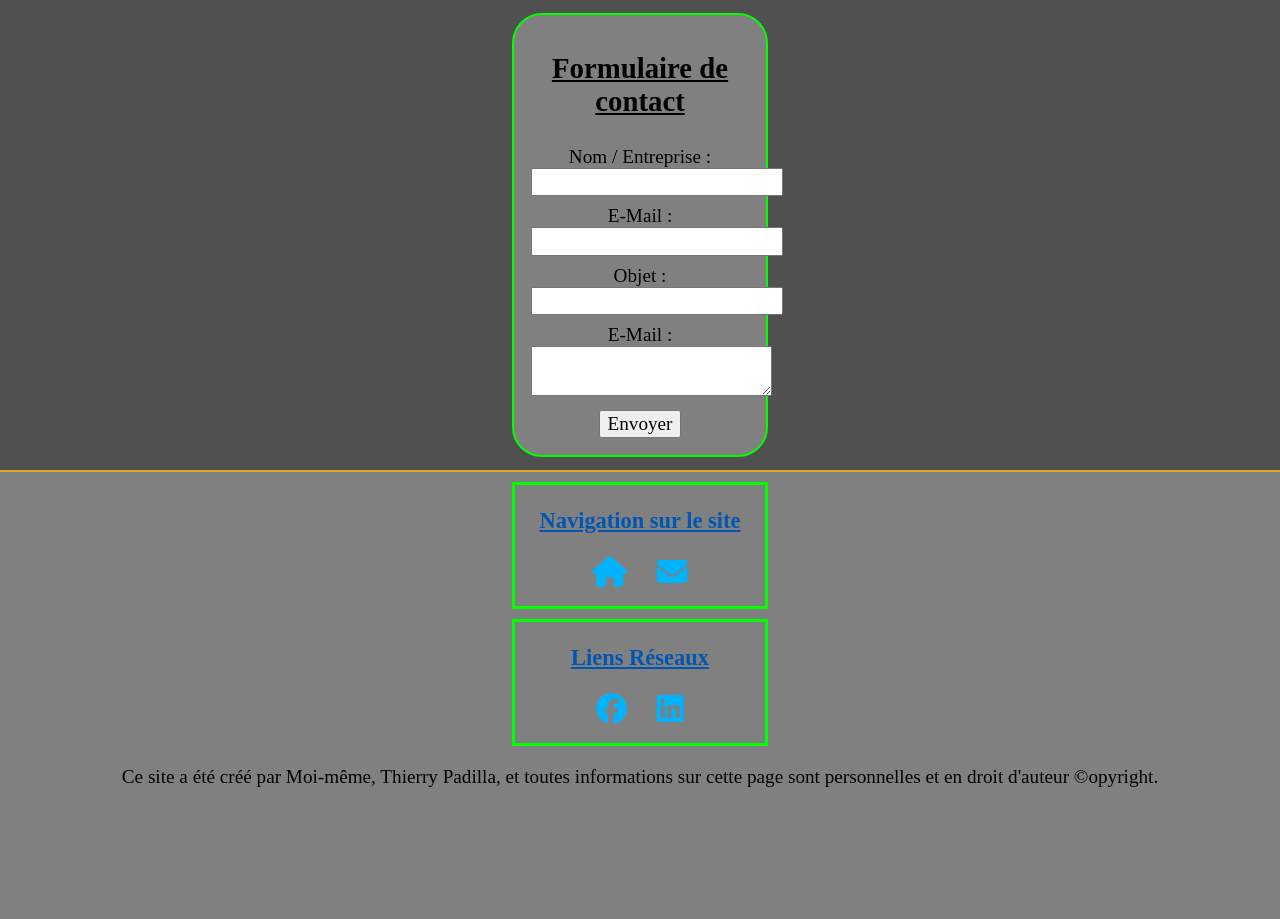
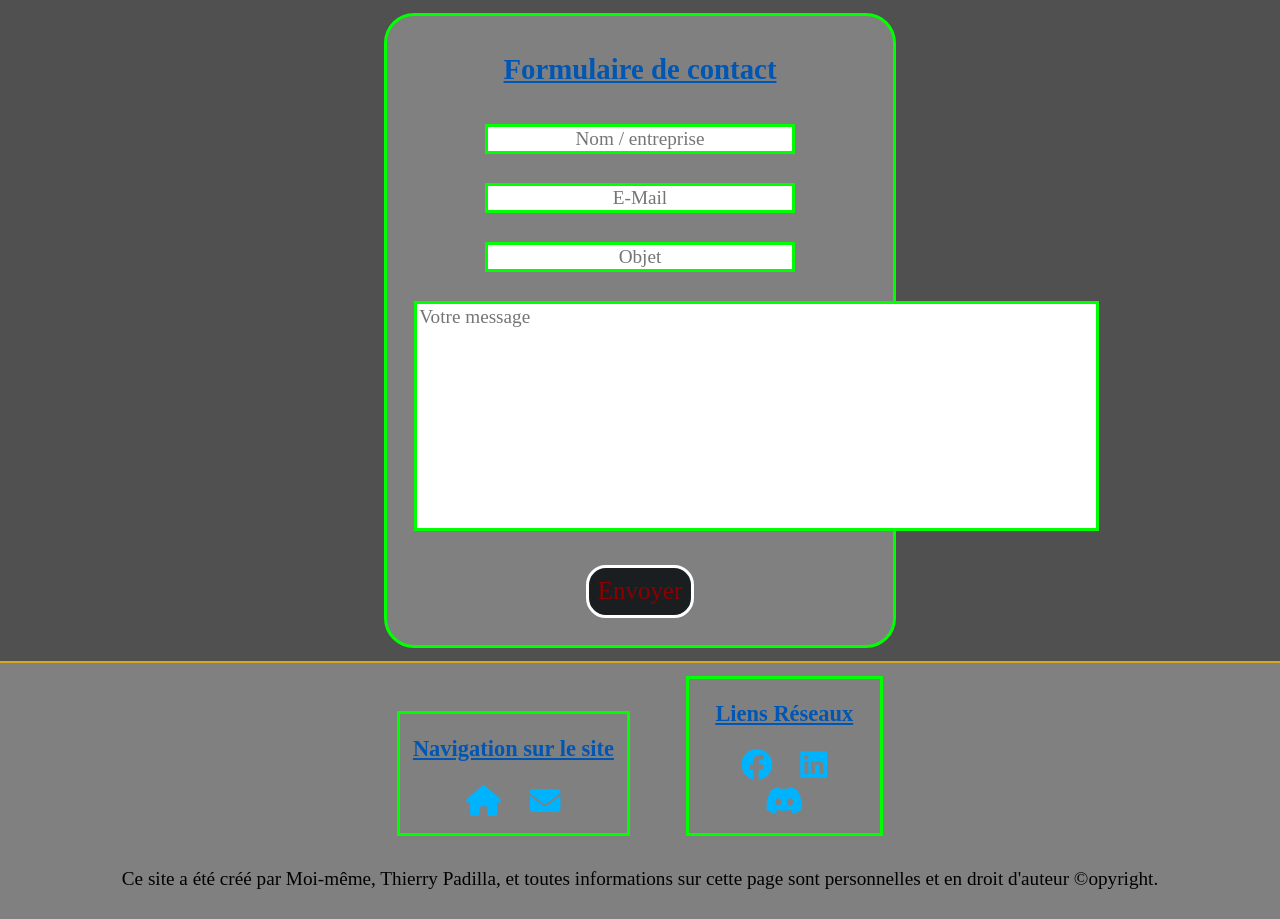
Before and after one commit to Akasukino/portfolio, a PHP site: page /templates/formulaire/contact.php in a window 1280 px wide. Shown: the part 106-1025 px from the top of the page. Before the commit the page ends 893 px from the top, so only its background shows below. Run offline with PHP 8.4, Linux system fonts and the light colour scheme; some libraries are stand-ins or nearby versions.

Commit message:
MainV1.1

```diff
--- a/public/css/main.css
+++ b/public/css/main.css
@@ -6,6 +6,7 @@ body {
 
 h2,h3,h4{
     text-decoration: underline;
+    color:#0056b3;
 }
 header {
     text-align: center;
@@ -26,6 +27,14 @@ nav > ul > li {
     background-color: #1a1e21;
     border: 3px solid white;
     border-radius: 50%;
+}
+nav > ul > li:hover{
+    background-color: white;
+    border: 3px solid lime;
+    border-radius: 50%;
+}
+nav a:hover{
+    color:#0d6efd;
 }
 nav a{
     text-decoration: none;
@@ -70,15 +79,15 @@ span{
     color:#00b3ff;
     margin: 10px;
 }
-.footer h3{
-    color:#0056b3;
-}
 .nav-site-footer, .nav-social-footer{
     position: center;
     border: 3px solid lime;
-    display: block;
-    margin: 10px 40% 10px 40%;
-    padding:  0 0 15px 0;
+    display: inline-block;
+    margin: 1% 2% 1% 2%;
+    padding:  0 1% 1% 1%;
+}
+i:hover{
+    color:red;
 }
 .warning{
     text-align: center;
@@ -113,12 +122,38 @@ span{
     color:mediumblue;
 }
 .form_style{
-    border: 2px solid lime;
-    margin: 1% 40%;
+    border: 3px solid lime;
+    margin: 1% 30%;
 }
 .form_style div{
-    padding: 2%;
+    padding: 3%;
 }
 .form_style label{
     display: block;
 }
+.form_style input{
+    width: 300px;
+    text-align: center;
+}
+.form_style button{
+    background-color: #1a1e21;
+    border: 3px solid white;
+    border-radius: 20px;
+    color:darkred;
+    padding: 2%;
+    font-size: 1.3em;
+}
+.form_style button:hover{
+    background-color: white;
+    border: 3px solid lime;
+    padding: 2%;
+    font-size: 1.3em;
+    border-radius: 20px;
+    color:#0d6efd;
+}
+textarea, input{
+    border: 3px solid lime;
+}
+textarea{
+    resize: none;
+}
--- a/templates/content/footer.php
+++ b/templates/content/footer.php
@@ -10,6 +10,7 @@
             <a href="https://www.facebook.com/ThierryPadilla38" target="_blank"><i
                         class="fa-brands fa-facebook"></i></a>
             <a href="https://www.linkedin.com/in/thierry-padilla" target="_blank"><i class="fa-brands fa-linkedin"></i></a>
+            <a href="https://www.discordapp.com/users/518714656680968193" target="_blank"><i class="fa-brands fa-discord""></i></a>
         </div>
         <p>Ce site a été créé par Moi-même, Thierry Padilla, et toutes informations sur cette page sont personnelles et
             en droit d'auteur &copy;opyright.</p>
--- a/templates/formulaire/templates/form.php
+++ b/templates/formulaire/templates/form.php
@@ -2,20 +2,20 @@
     <h2>Formulaire de contact</h2>
     <form action="form.php" method="post">
         <div>
-            <label for="name">Nom / Entreprise : </label>
-            <input type="text" id="name" name="user_name">
+            <label for="name"></label>
+            <input type="text" id="name" name="user_name" placeholder="Nom / entreprise" required>
         </div>
         <div>
-            <label for="mail">E-Mail : </label>
-            <input type="text" id="mail" name="user_mail">
+            <label for="mail"></label>
+            <input type="text" id="mail" name="user_mail" placeholder="E-Mail" required>
         </div>
         <div>
-            <label for="objet">Objet : </label>
-            <input type="text" id="objet" name="user_objet">
+            <label for="objet"></label>
+            <input type="text" id="objet" name="user_objet" placeholder="Objet">
         </div>
         <div>
-            <label for="message_form">E-Mail : </label>
-            <textarea id="message_form" name="user_message"></textarea>
+            <label for="message_form"></label>
+            <textarea id="message_form" name="user_message" cols="60" rows="10" maxlength="1024" placeholder="Votre message" required></textarea>
         </div>
         <div>
             <button type="submit">Envoyer</button>
```
Also changed, not shown: 1 other file.
